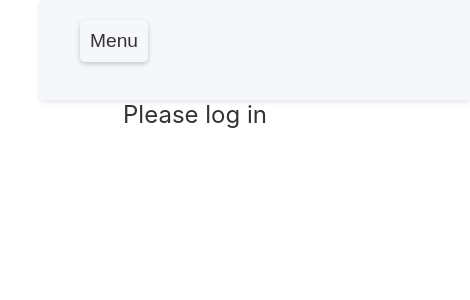
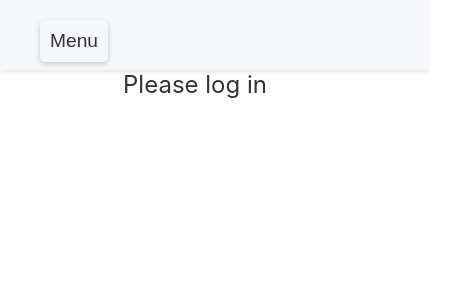
Before and after one commit to kaushalchugh/assignment, a React (Create React App) app: page /dashboard in a window 390 px wide. Shown: the top 300 px of the page, 470 px wide, since content can reach past the window. Built offline with nearby package versions, Linux system fonts and the light colour scheme.

Commit message:
Updated README.md

```diff
--- a/src/components/UserProfile.js
+++ b/src/components/UserProfile.js
@@ -3,18 +3,23 @@ import { useContext } from "react";
 import { AuthContext } from "./AuthContext";
 import Navbar from "./Navbar";
 import "../css/UserProfile.css";
+import { useNavigate } from "react-router-dom";
 
 const UserProfile = () => {
   const { user, setUser, logout } = useContext(AuthContext);
+  const navigate = useNavigate();
   const [editing, setEditing] = useState(false);
-  const [name, setName] = useState(user.name);
-  const [email, setEmail] = useState(user.email);
+  const [name, setName] = useState(user?.name || "");
+  const [email, setEmail] = useState(user?.email || "");
 
   const handleSubmit = (e) => {
     e.preventDefault();
     // Mock update operation
     setUser({ ...user, name, email });
     setEditing(false);
+
+    navigate("/");
+
   };
 
   if(!user){
@@ -23,7 +28,7 @@ const UserProfile = () => {
         <Navbar/>
         <div>Please login to view your profile!</div>
       </>
-    )
+    );
   }
   return (
     <div className="user-profile">
--- a/src/css/navbar.css
+++ b/src/css/navbar.css
@@ -1,13 +1,12 @@
 .navbar {
     width: 100%;
-    height: 60px;
+    height: 30px;
     background-color: #f5f7fb;
     display: flex;
     justify-content: space-between;
     align-items: center;
     padding: 20px;
     box-shadow: 0px 2px 5px rgba(0, 0, 0, 0.1);
-
   }
 
   .navbar ul {
@@ -31,11 +30,9 @@
     background-color: #3f51b5;
     border-radius: 5px;
 }
-
   .menu {
     list-style: none;
     display: flex;
-    flex-direction: column;
   }
 
   .menu li {
@@ -90,12 +87,11 @@
   @media screen and (max-width: 768px) {
    .navbar {
       flex-direction: column;
-      align-items:flex-start;
-      margin-left: 40px;
    }
 
    .navbar ul {
       flex-direction: column;
+      justify-content: start;
       align-items: center;
       display: none;
       top: 5%;
@@ -111,6 +107,7 @@
     }
 
     .menu-button {
+      align-self: start;
       display: block;
       cursor: pointer;
       background-color: #f5f7fb;
@@ -132,5 +129,6 @@
 
     .menu.open{
       display: flex;
+      align-items: baseline;
     }
   }
```
Also changed, not shown: 1 other file (tests, documents, lock files or other folders).
